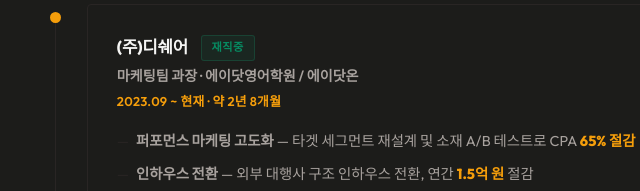
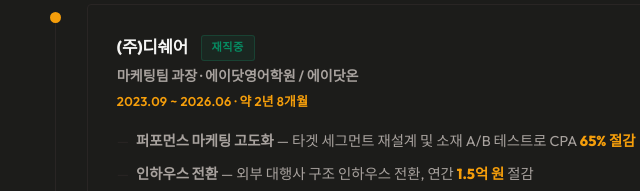
Before and after one commit to TroyPark/portfolio, a plain HTML site: page index.html in a window 1280 px wide. Shown: the part 3900-4091 px from the top of the page, 175-815 px from the left. Drawn offline with nearby package versions, Linux system fonts and the light colour scheme.

Commit message:
Update index.html

```diff
--- a/index.html
+++ b/index.html
@@ -291,7 +291,7 @@
             <div class="tl-meta"><span class="tl-company">(주)디쉐어</span><span class="tl-badge current-badge">재직중</span>
             </div>
             <div class="tl-role">마케팅팀 과장 · 에이닷영어학원 / 에이닷온</div>
-            <div class="tl-period">2023.09 ~ 현재 · 약 2년 8개월</div>
+            <div class="tl-period">2023.09 ~ 2026.06 · 약 2년 8개월</div>
             <ul class="tl-list">
               <li><strong>퍼포먼스 마케팅 고도화</strong> — 타겟 세그먼트 재설계 및 소재 A/B 테스트로 CPA <span class="hl">65% 절감</span></li>
               <li><strong>인하우스 전환</strong> — 외부 대행사 구조 인하우스 전환, 연간 <span class="hl">1.5억 원</span> 절감</li>
```
